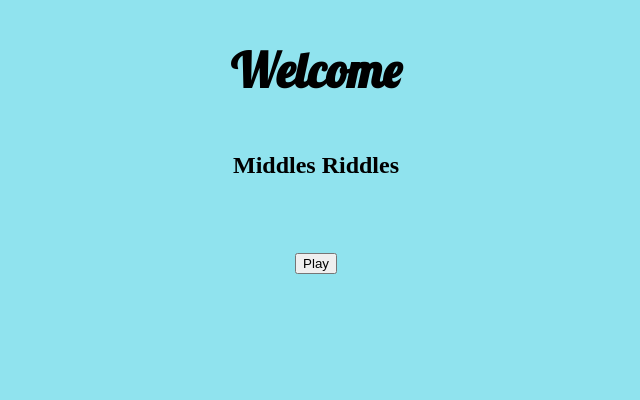
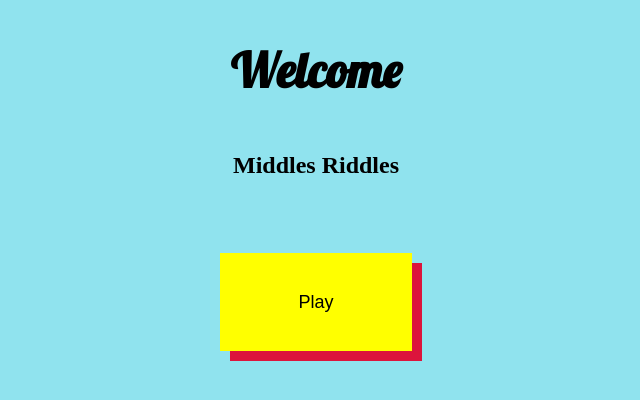
Before and after one commit to Sydney205/Middles_RIddles, a plain HTML site: page index.html in a window 1280 px wide. Shown: the whole page, without its empty margins (332-972 px from the left). Drawn offline with nearby package versions, Linux system fonts and the light colour scheme.

Commit message:
add some style...

```diff
--- a/Middles Riddles_files/style.css
+++ b/Middles Riddles_files/style.css
@@ -3,6 +3,9 @@
 @import url("https://fonts.googleapis.com/css2?family=Oswald:wght@300&family=Rubik&display=swap");
 @import url("https://fonts.googleapis.com/css2?family=Lobster&family=Oswald:wght@300&family=Rubik&display=swap");
 
+* {
+	box-sizing: border-box;
+}
 
 body {
 	display: flex;
@@ -25,6 +28,15 @@ input {
 	border: none;
 }
 
+button {
+	width: 15%;
+	padding: 3% 3%;
+	color: black;
+	font-size: large;
+	box-shadow: crimson 10px 10px;
+	background-color: yellow;
+	border: none;
+}
 
 input {
 	height: 5em;
```
